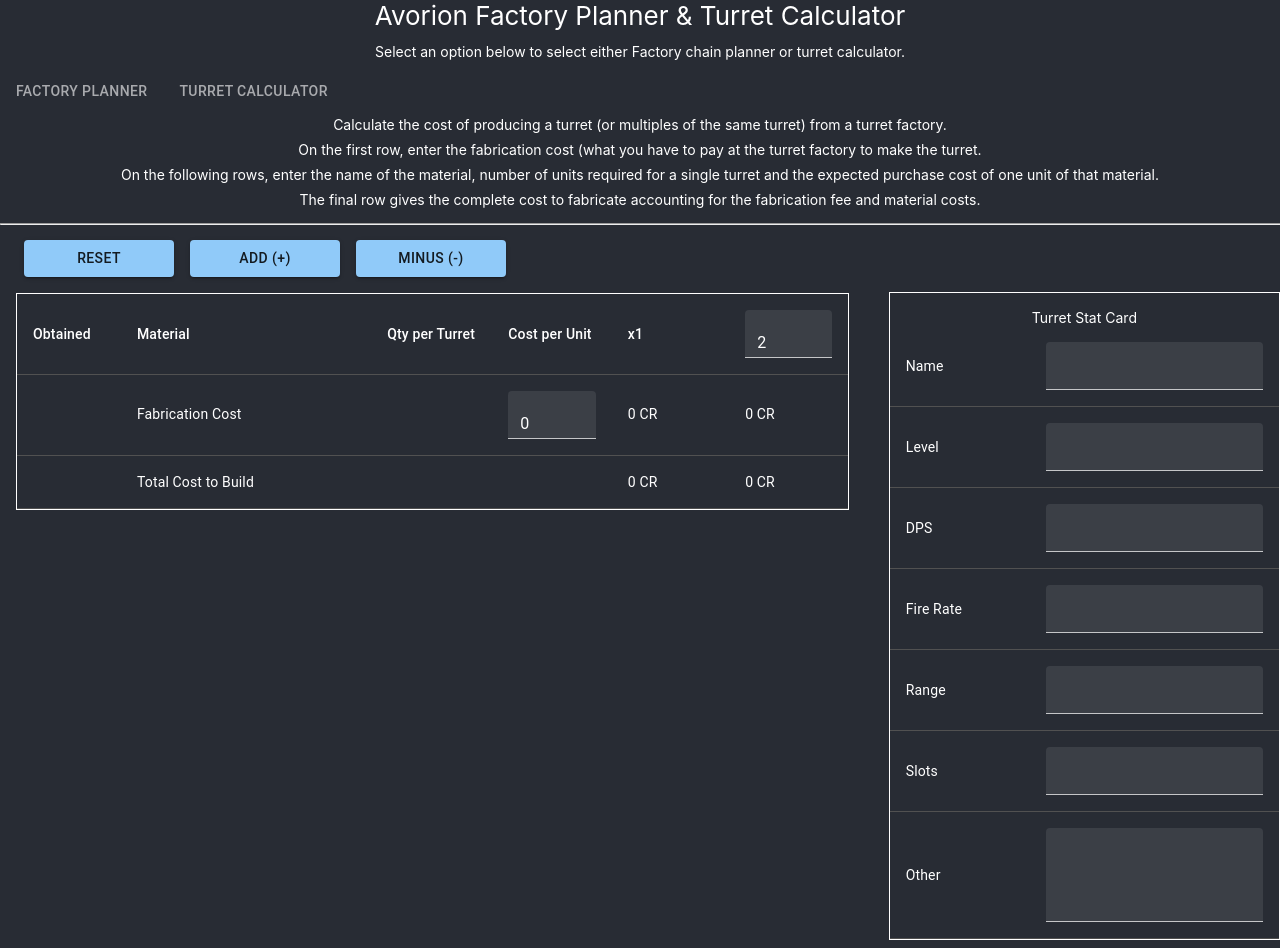
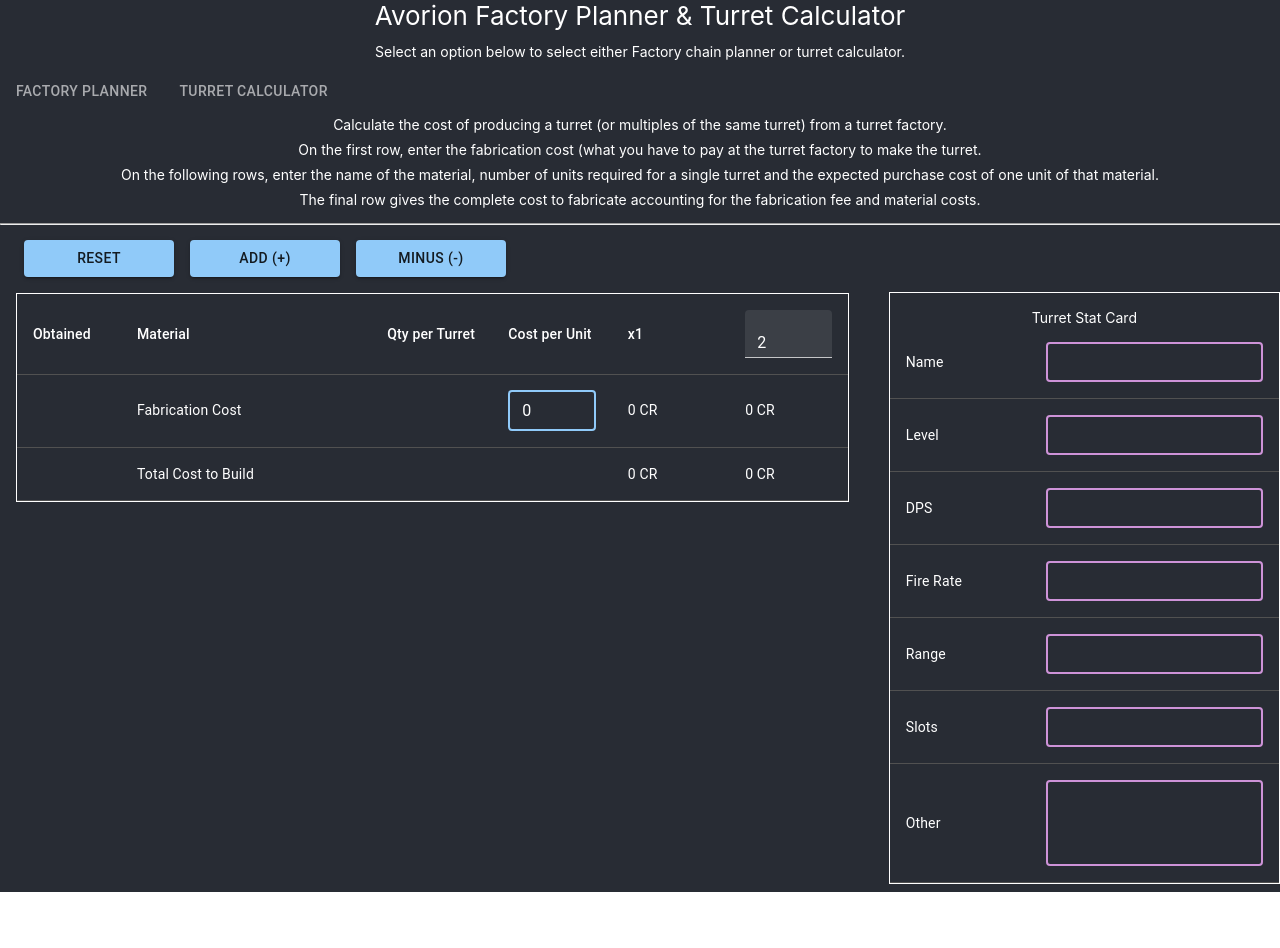
Before and after one commit to gshaw-pivotal/avorion-calculator, a React (Create React App) app: page / in a window 1280 px wide. Both pictures are taken after a click on the tab "TURRET CALCULATOR". After the commit the page ends 892 px from the top, so only its background shows below. Built offline with nearby package versions, Linux system fonts and the light colour scheme.

Commit message:
Update styling of text fields to make them easier to locate

```diff
--- a/src/turret/TurretStatCard.tsx
+++ b/src/turret/TurretStatCard.tsx
@@ -25,8 +25,10 @@
                                 <TableCell className="Turret-Stat-Card-Info-Column">
                                     <TextField
                                         key={`stat-name`}
-                                        variant="filled"
+                                        variant="outlined"
                                         size="small"
+                                        color="secondary"
+                                        focused
                                         onChange={(event: React.ChangeEvent<HTMLInputElement>) => {
                                             setName(event.target.value)
                                         }}
@@ -39,8 +41,10 @@
                                 <TableCell className="Turret-Stat-Card-Info-Column">
                                     <TextField
                                         key={`stat-level`}
-                                        variant="filled"
+                                        variant="outlined"
                                         size="small"
+                                        color="secondary"
+                                        focused
                                         onChange={(event: React.ChangeEvent<HTMLInputElement>) => {
                                             setLevel(event.target.value)
                                         }}
@@ -53,8 +57,10 @@
                                 <TableCell className="Turret-Stat-Card-Info-Column">
                                     <TextField
                                         key={`stat-dps`}
-                                        variant="filled"
+                                        variant="outlined"
                                         size="small"
+                                        color="secondary"
+                                        focused
                                         onChange={(event: React.ChangeEvent<HTMLInputElement>) => {
                                             setDps(event.target.value)
                                         }}
@@ -67,8 +73,10 @@
                                 <TableCell className="Turret-Stat-Card-Info-Column">
                                     <TextField
                                         key={`stat-firerate`}
-                                        variant="filled"
+                                        variant="outlined"
                                         size="small"
+                                        color="secondary"
+                                        focused
                                         onChange={(event: React.ChangeEvent<HTMLInputElement>) => {
                                             setFirerate(event.target.value)
                                         }}
@@ -81,8 +89,10 @@
                                 <TableCell className="Turret-Stat-Card-Info-Column">
                                     <TextField
                                         key={`stat-range`}
-                                        variant="filled"
+                                        variant="outlined"
                                         size="small"
+                                        color="secondary"
+                                        focused
                                         onChange={(event: React.ChangeEvent<HTMLInputElement>) => {
                                             setRange(event.target.value)
                                         }}
@@ -95,8 +105,10 @@
                                 <TableCell className="Turret-Stat-Card-Info-Column">
                                     <TextField
                                         key={`stat-slots`}
-                                        variant="filled"
+                                        variant="outlined"
                                         size="small"
+                                        color="secondary"
+                                        focused
                                         onChange={(event: React.ChangeEvent<HTMLInputElement>) => {
                                             setSlots(event.target.value)
                                         }}
@@ -109,10 +121,12 @@
                                 <TableCell className="Turret-Stat-Card-Info-Column">
                                     <TextField
                                         key={`stat-other`}
-                                        variant="filled"
+                                        variant="outlined"
                                         size="small"
                                         multiline
                                         rows={3}
+                                        color="secondary"
+                                        focused
                                         onChange={(event: React.ChangeEvent<HTMLInputElement>) => {
                                             setOther(event.target.value)
                                         }}
--- a/src/turret/TurretTableFabrication.tsx
+++ b/src/turret/TurretTableFabrication.tsx
@@ -11,9 +11,11 @@
             <TableCell>
                 <TextField
                     key={`fabrication-cost`}
-                    variant="filled"
+                    variant="outlined"
                     size="small"
                     type="number"
+                    color="primary"
+                    focused
                     onChange={(event: React.ChangeEvent<HTMLInputElement>) => {
                         setTurretFabricationCost(event.target.value)
                     }}
--- a/src/turret/TurretTableMaterialBody.tsx
+++ b/src/turret/TurretTableMaterialBody.tsx
@@ -27,8 +27,10 @@
                     <TableCell className="Turret-Build-Table-Cell">
                         <TextField
                             key={`material-${index}`}
-                            variant="filled"
+                            variant="outlined"
                             size="small"
+                            color="primary"
+                            focused
                             onChange={(event: React.ChangeEvent<HTMLInputElement>) => {
                                 const entries = [...turretMaterialList]
                                 entries[index].name = event.target.value
@@ -39,9 +41,11 @@
                     <TableCell className="Turret-Build-Table-Cell">
                         <TextField
                             key={`quantity-${index}`}
-                            variant="filled"
+                            variant="outlined"
                             size="small"
                             type="number"
+                            color="primary"
+                            focused
                             onChange={(event: React.ChangeEvent<HTMLInputElement>) => {
                                 const entries = [...turretMaterialList]
                                 entries[index].unitCount = event.target.value
@@ -52,9 +56,11 @@
                     <TableCell className="Turret-Build-Table-Cell">
                         <TextField
                             key={`cost-${index}`}
-                            variant="filled"
+                            variant="outlined"
                             size="small"
                             type="number"
+                            color="primary"
+                            focused
                             onChange={(event: React.ChangeEvent<HTMLInputElement>) => {
                                 const entries = [...turretMaterialList]
                                 entries[index].costPerUnit = event.target.value
```
